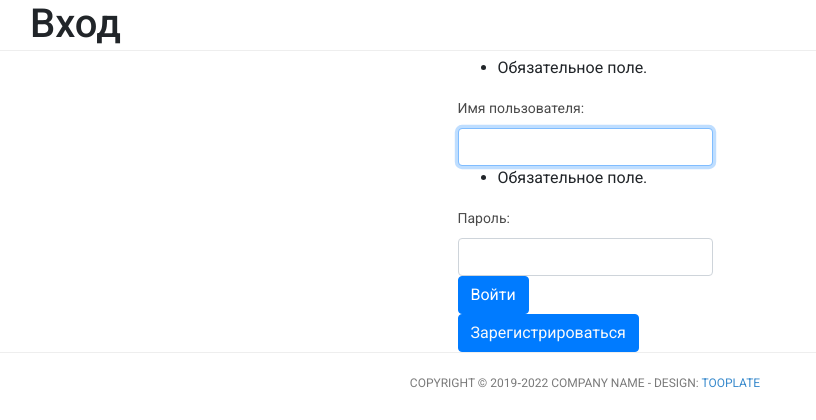
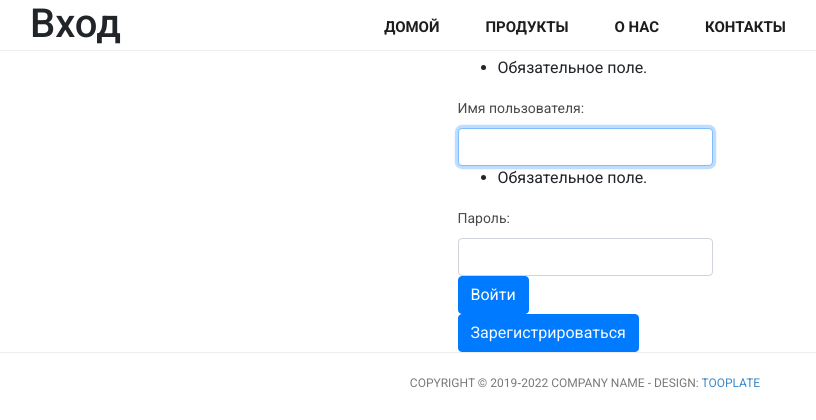
Before and after one commit to JK1914/stepshop_sdp_202_2022, a Django app: page /auth/login/ in a window 1280 px wide. Shown: the part 76-496 px from the top of the page, without its empty margins (55-871 px from the left). Run offline with Django 4.2, Linux system fonts and the light colour scheme; some libraries are stand-ins or nearby versions.

Commit message:
add: hw_dj_11 files

```diff
--- a/stepshop/authapp/views.py
+++ b/stepshop/authapp/views.py
@@ -4,6 +4,13 @@ from django.http import HttpResponseRedirect
 from django.urls import reverse
 
 from authapp.forms import ShopUserLoginForm, ShopUserRegisterForm, ShopUserEditForm
+
+links_menu = [
+    {'href': 'index', 'name': 'Домой', 'route': ''},
+    {'href': 'products:index', 'name': 'Продукты', 'route': 'products/'},
+    {'href': 'about', 'name': 'О&nbsp;нас', 'route': 'about/'},
+    {'href': 'contacts', 'name': 'Контакты', 'route': 'contacts/'},
+]
 
 
 def login(request):
@@ -31,6 +38,7 @@ def login(request):
         'title': title,
         'login_form': login_form,
         'next': _next,
+        'links_menu': links_menu,
     }
 
     return render(request, 'authapp/login.html', context)
@@ -52,6 +60,7 @@ def register(request):
     context = {
         'title': title,
         'register_form': register_form,
+        'links_menu': links_menu,
     }
 
     return render(request, 'authapp/register.html', context)
@@ -73,6 +82,7 @@ def edit(request):
     context = {
         'title': title,
         'edit_form': edit_form,
+        'links_menu': links_menu,
     }
 
     return render(request, 'authapp/edit.html', context)
--- a/stepshop/stepshop/templates/authapp/edit.html
+++ b/stepshop/stepshop/templates/authapp/edit.html
@@ -31,3 +31,5 @@
 
 </div>
 {% endblock %}
+
+{% include '../includes/inc_main_menu.html' %}
--- a/stepshop/stepshop/templates/authapp/login.html
+++ b/stepshop/stepshop/templates/authapp/login.html
@@ -27,9 +27,8 @@
         </div>
     </div>
 
-
-
 </div>
 
+{% endblock %}
 
-{% endblock %}
+{% include '../includes/inc_main_menu.html' %}
```
